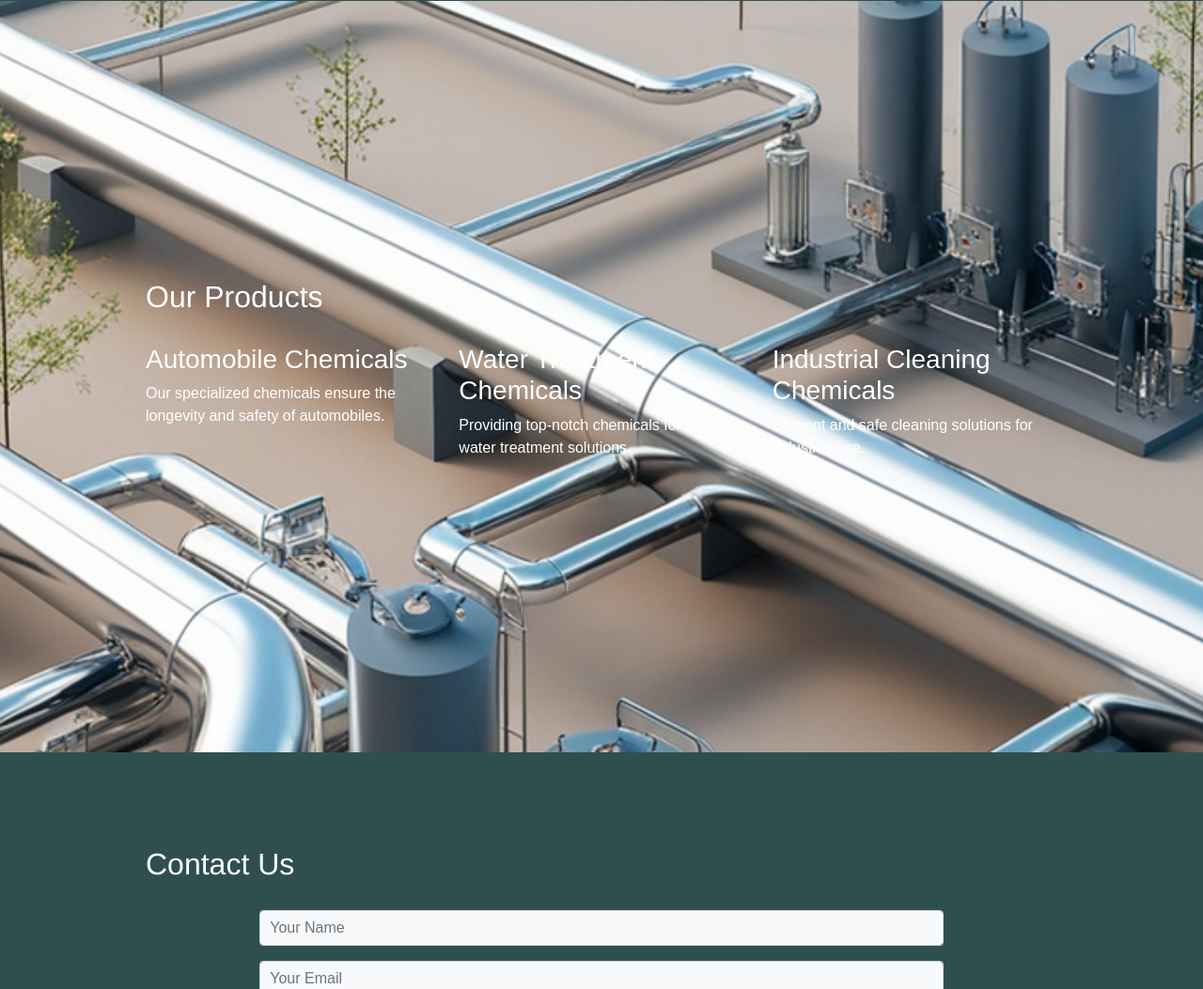
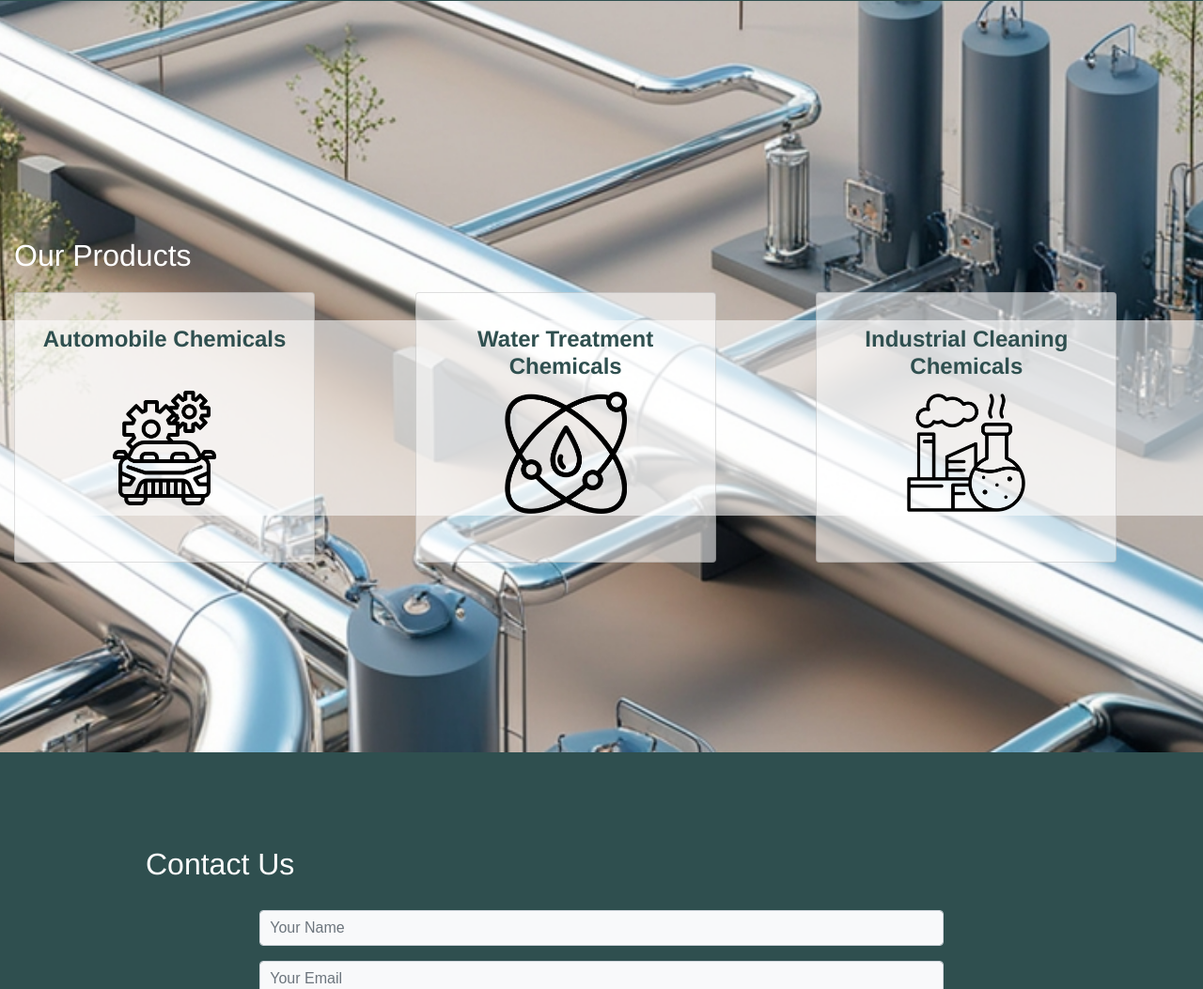
Before and after one commit to kpfahiz/tetra_chemicals, a plain HTML site: page index.html in a window 1280 px wide. Shown: the part 1469-2522 px from the top of the page at 94% size. Drawn offline with nearby package versions, Linux system fonts and the light colour scheme.

Commit message:
Product styles

```diff
--- a/css/styles.css
+++ b/css/styles.css
@@ -28,18 +28,7 @@ body {
 .text-center p {
     font-size: 1.5rem;
 }
-/* .home-section {
-    background: url('../assets/Leonardo_Phoenix_Scene_A_panoramic_view_of_a_stateoftheart_che_1.jpg') no-repeat center center fixed;
-    background-size: cover;
-    height: 100vh;
-    color: white;
-    padding: 100px 0;
-    text-align: center;
-    filter: blur(10px);
-    z-index: -1;
-    opacity: 0.8;
-} */
- .home-section::before {
+.home-section::before {
     content: "";
     position: absolute;
     top: 0;
@@ -127,7 +116,36 @@ h2 {
     color: white;
     border: none;
 }
-
+.row {
+    background-color: rgba(255, 255, 255, 0.573);
+    height: 13rem;
+}
+.card{
+    background-color: rgba(255, 255, 255, 0.573);
+    height: 18rem;
+    margin-top: -30px;
+    width: 20rem;
+    align-items: center;
+}
+.card:hover{
+    box-shadow: 10px 10px 20px #2F4F4F;
+    size: 5%;
+}
+.card-title{
+    font-size:x-large;
+    color: #2F4F4F;
+    text-align: center;
+    font-weight: bolder;
+    margin-top: 15px;
+}
+.product-heading{
+    margin-bottom: 50px;
+}
+.card-img{
+    height: 130px;
+    width: 130px;
+    display: block;
+}
 /* Adjusting form control styles */
 .form-control {
     margin-bottom: 15px;
@@ -136,7 +154,6 @@ h2 {
     border: 1px solid #ced4da;
     padding: 10px;
 }
-
 /* Add padding/margin adjustments for responsiveness */
 @media (max-width: 768px) {
     .container {
@@ -156,4 +173,18 @@ h2 {
         width: 100%; /* Full width button on smaller screens */
         text-align: center;
     }
+    .card{
+        background-color: rgba(137, 134, 134, 0.573);
+        margin-top: 15px;
+        height: auto;
+        width: auto;
+    }
+    .row {
+        background-color: rgba(137, 134, 134, 0.573);
+        height:auto;
+    }
+    .card-img{
+        height: 30%;
+        width: 30%;
+    }
 }
--- a/index.html
+++ b/index.html
@@ -60,20 +60,33 @@
 
     <!-- Products Section -->
     <section id="products" class="products-section">
-        <div class="container">
-            <h2>Our Products</h2>
-            <div class="row">
+        <div class="container-fluid">
+            <h2 class="product-heading">Our Products</h2>
+            <div class="row justify-content-center">
                 <div class="col-md-4">
-                    <h3>Automobile Chemicals</h3>
-                    <p>Our specialized chemicals ensure the longevity and safety of automobiles.</p>
+                    <div class="card" >
+                        <div class="card-body">
+                            <h2 class="card-title">Automobile Chemicals</h2>
+                            <br>
+                            <img src="assets/management-service_6747444.png" class="card-img-top card-img mx-auto" alt="...">
+                        </div>
+                    </div>
                 </div>
                 <div class="col-md-4">
-                    <h3>Water Treatment Chemicals</h3>
-                    <p>Providing top-notch chemicals for safe water treatment solutions.</p>
+                    <div class="card" >
+                        <div class="card-body">
+                            <h2 class="card-title">Water Treatment Chemicals</h2>
+                            <img src="assets/hydro-power_1107392.png" class="card-img-top card-img mx-auto" alt="...">
+                        </div>
+                    </div>
                 </div>
                 <div class="col-md-4">
-                    <h3>Industrial Cleaning Chemicals</h3>
-                    <p>Efficient and safe cleaning solutions for industrial use.</p>
+                    <div class="card" >
+                        <div class="card-body">
+                            <h2 class="card-title">Industrial Cleaning Chemicals</h2>
+                            <img src="assets/chemical_11702821.png" class="card-img-top card-img mx-auto" alt="...">
+                        </div>
+                    </div>
                 </div>
             </div>
         </div>
```
Also changed, not shown: assets/transport_11434654.png (added). Lines whose indentation alone changed are shown as unchanged.
